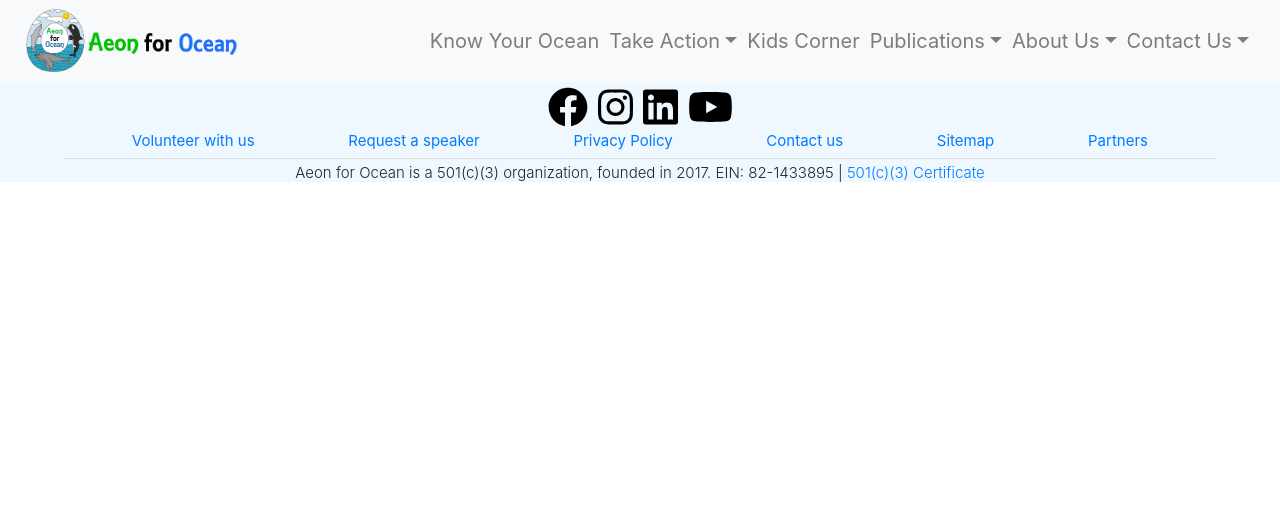
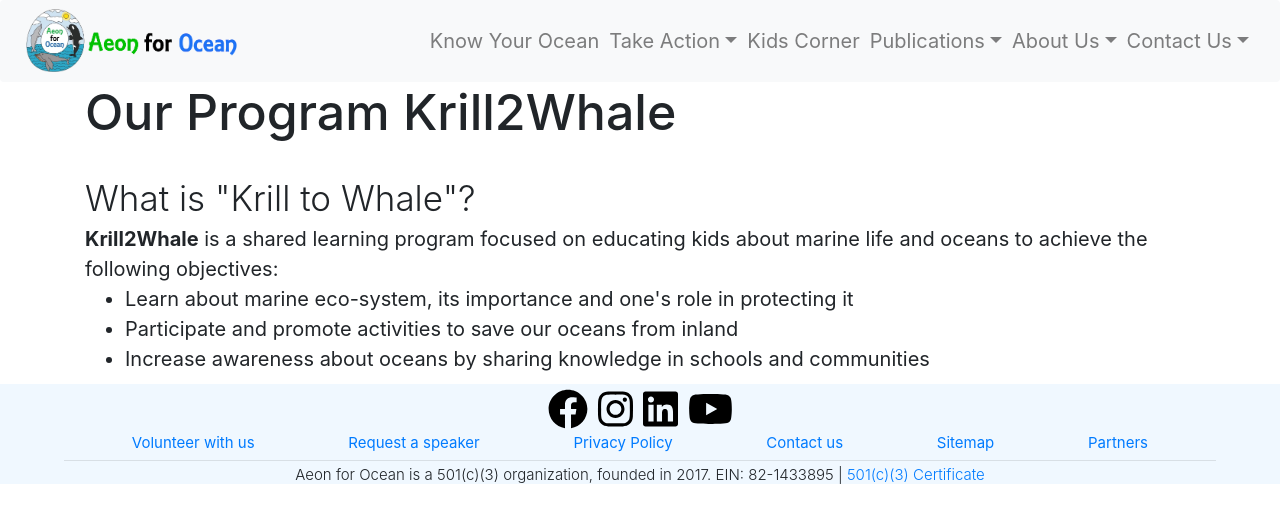
Before and after one commit to aeonforocean/NewWebsiteDesign, a React (Create React App) app: page /our-program in a window 1280 px wide. Shown: the top 522 px of the page. Built offline with nearby package versions, Linux system fonts and the light colour scheme.

Commit message:
added ourprogram text - needs formatting

```diff
--- a/src/App.jsx
+++ b/src/App.jsx
@@ -2,6 +2,7 @@ import { BrowserRouter as Router, Route, Switch } from "react-router-dom";
 import React from "react";
 import HeaderNav from "./components/HeaderNav/header-nav";
 import AboutUs from "./pages/AboutUs/OurStory";
+import OurProgram from "./pages/AboutUs/OurProgram";
 import OurTeam from "./pages/AboutUs/OurTeam";
 import ContactUs from "./pages/ContactUs/ContactUs";
 import KidsCorner from "./pages/KidsCorner/KidsCorner";
@@ -27,6 +28,7 @@ function App() {
           {/* <Route exact path="/kids-corner" component={KidsCorner} /> */}
           {/* <Route exact path="/publications" component={Publications} /> */}
           <Route exact path="/about-us" component={AboutUs} />
+          <Route exact path="/our-program" component={OurProgram} />
           <Route exact path="/our-team" component={OurTeam} />
           <Route exact path="/contact-us" component={ContactUs} />
           <Route exact path="/request-speaker" component={RequestASpeaker} />
--- a/src/pages/AboutUs/OurProgram/index.jsx
+++ b/src/pages/AboutUs/OurProgram/index.jsx
@@ -0,0 +1,20 @@
+import React from 'react';
+import { Container } from 'react-bootstrap';
+
+function OurProgram(props) {
+    return (
+        <Container>
+            <h1>Our Program Krill2Whale</h1>
+            <br></br>
+            <h2>What is "Krill to Whale"?</h2>
+            <p><b>Krill2Whale</b> is a shared learning program focused on educating kids about marine life and oceans to achieve the following objectives:
+				<ul>
+					<li>Learn about marine eco-system, its importance and one's role in protecting it</li>
+					<li>Participate and promote activities to save our oceans from inland</li>
+					<li>Increase awareness about oceans by sharing knowledge in schools and communities</li>
+				</ul></p>
+        </Container>
+    );
+}
+
+export default OurProgram;
```
